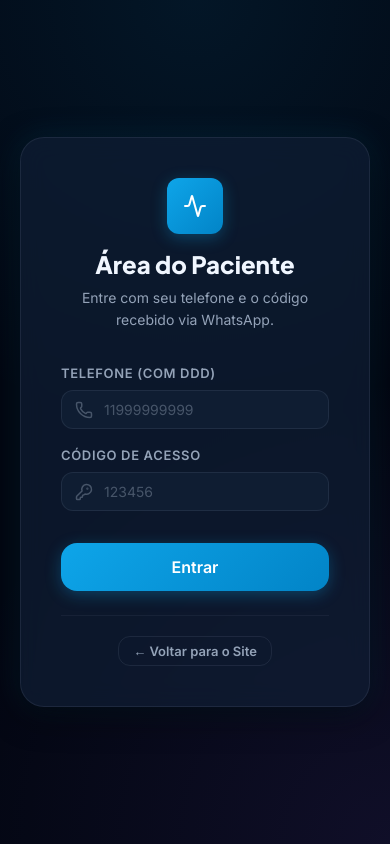
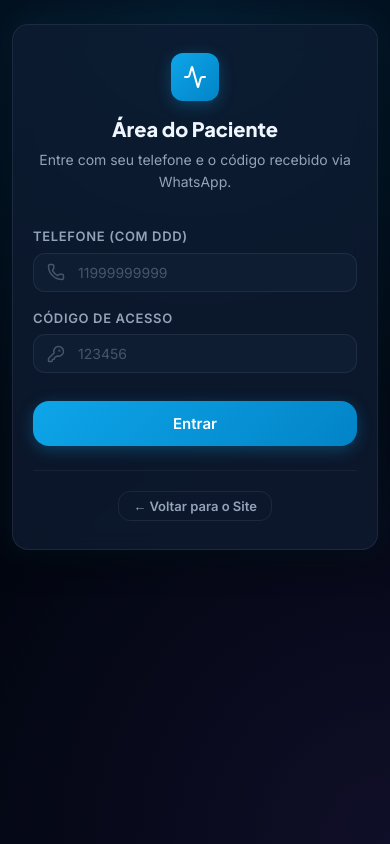
Before and after one commit to LeonardoGMendoza/enfermeiraferidas, a React (Vite) app: page /paciente/login in a window 390 px wide. Built offline with nearby package versions, Linux system fonts and the light colour scheme.

Commit message:
fix: login responsivo mobile/TV, mapa Google Maps tiles v3

```diff
--- a/src/pages/Login.css
+++ b/src/pages/Login.css
@@ -4,14 +4,15 @@
   align-items: center;
   justify-content: center;
   background: #020611;
-  background-image: radial-gradient(circle at 50% 0%, rgba(14,165,233,0.1) 0%, transparent 50%),
-                    radial-gradient(circle at 100% 100%, rgba(139,92,246,0.1) 0%, transparent 50%);
-  padding: 20px;
+  background-image:
+    radial-gradient(circle at 50% 0%, rgba(14,165,233,0.12) 0%, transparent 55%),
+    radial-gradient(circle at 100% 100%, rgba(139,92,246,0.1) 0%, transparent 50%);
+  padding: 16px;
 }
 
 .login-card {
   width: 100%;
-  max-width: 420px;
+  max-width: 460px;
   padding: 40px;
   border-radius: var(--radius-xl);
   box-shadow: var(--shadow-lg), var(--shadow-glow);
@@ -45,6 +46,7 @@
 .login-header p {
   color: var(--text-secondary);
   font-size: 14px;
+  line-height: 1.6;
 }
 
 .login-form {
@@ -62,16 +64,19 @@
   top: 50%;
   transform: translateY(-50%);
   color: var(--text-muted);
+  pointer-events: none;
 }
 
 .pl-10 {
-  padding-left: 42px;
+  padding-left: 44px !important;
 }
 
 .login-btn {
-  margin-top: 32px;
+  margin-top: 28px;
   width: 100%;
   justify-content: center;
+  font-size: 16px;
+  padding: 14px;
 }
 
 .login-footer {
@@ -84,10 +89,68 @@
 .login-error {
   background: rgba(239, 68, 68, 0.1);
   color: var(--danger);
-  padding: 12px;
+  padding: 12px 16px;
   border-radius: var(--radius-md);
   font-size: 13px;
   margin-bottom: 20px;
   border: 1px solid rgba(239, 68, 68, 0.2);
   text-align: center;
+  line-height: 1.5;
 }
+
+/* ── Mobile pequeno (até 480px) ── */
+@media (max-width: 480px) {
+  .login-page {
+    align-items: flex-start;
+    padding: 24px 12px;
+  }
+
+  .login-card {
+    padding: 28px 20px;
+    border-radius: var(--radius-lg);
+    max-width: 100%;
+  }
+
+  .login-header h2 {
+    font-size: 20px;
+  }
+
+  .login-logo-icon {
+    width: 48px;
+    height: 48px;
+  }
+
+  .login-btn {
+    font-size: 15px;
+    padding: 13px;
+  }
+}
+
+/* ── Tablet (481px – 1024px) ── */
+@media (min-width: 481px) and (max-width: 1024px) {
+  .login-card {
+    max-width: 420px;
+    padding: 36px 32px;
+  }
+}
+
+/* ── TV / telas grandes (1440px+) ── */
+@media (min-width: 1440px) {
+  .login-card {
+    max-width: 520px;
+    padding: 56px 48px;
+  }
+
+  .login-header h2 {
+    font-size: 30px;
+  }
+
+  .login-header p {
+    font-size: 16px;
+  }
+
+  .login-btn {
+    font-size: 18px;
+    padding: 16px;
+  }
+}
--- a/src/pages/MapView.css
+++ b/src/pages/MapView.css
@@ -114,17 +114,21 @@
   position: relative;
 }
 
-/* Leaflet Popup overrides for Dark Theme */
+/* Leaflet Popup overrides */
 .leaflet-popup-content-wrapper {
   background: var(--bg-card) !important;
   color: var(--text-primary) !important;
   border: 1px solid var(--border-light);
   border-radius: var(--radius-md) !important;
+  box-shadow: var(--shadow-lg) !important;
 }
 .leaflet-popup-tip {
   background: var(--bg-card) !important;
-  border-top: 1px solid var(--border-light);
-  border-left: 1px solid var(--border-light);
+}
+.leaflet-control-zoom a {
+  background: var(--bg-card) !important;
+  color: var(--text-primary) !important;
+  border-color: var(--border) !important;
 }
 
 .map-popup {
--- a/src/pages/MapView.jsx
+++ b/src/pages/MapView.jsx
@@ -84,8 +84,10 @@ export default function MapView() {
         <div className="map-container-wrapper card">
           <MapContainer center={mapCenter} zoom={11} style={{ height: '100%', width: '100%', borderRadius: 'var(--radius-lg)', zIndex: 1 }}>
             <TileLayer
-              attribution='&copy; <a href="https://www.openstreetmap.org/copyright">OpenStreetMap</a> contributors'
-              url="https://{s}.basemaps.cartocdn.com/dark_all/{z}/{x}/{y}{r}.png"
+              attribution='&copy; <a href="https://maps.google.com">Google Maps</a>'
+              url="https://mt{s}.google.com/vt/lyrs=m&x={x}&y={y}&z={z}"
+              subdomains={['0','1','2','3']}
+              maxZoom={20}
             />
             {patients.filter(p => p.lat && p.lng).map(p => {
               const hc = homecares.find(h => h.id === p.homecareId);
```
